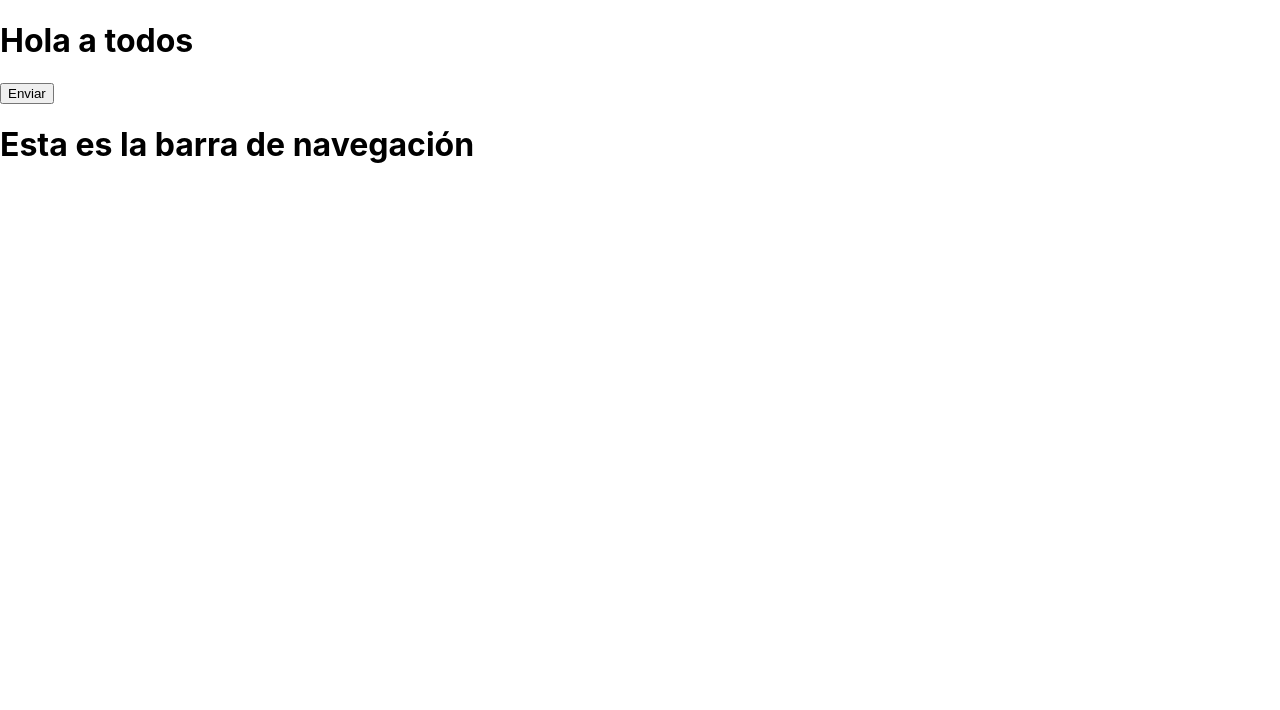
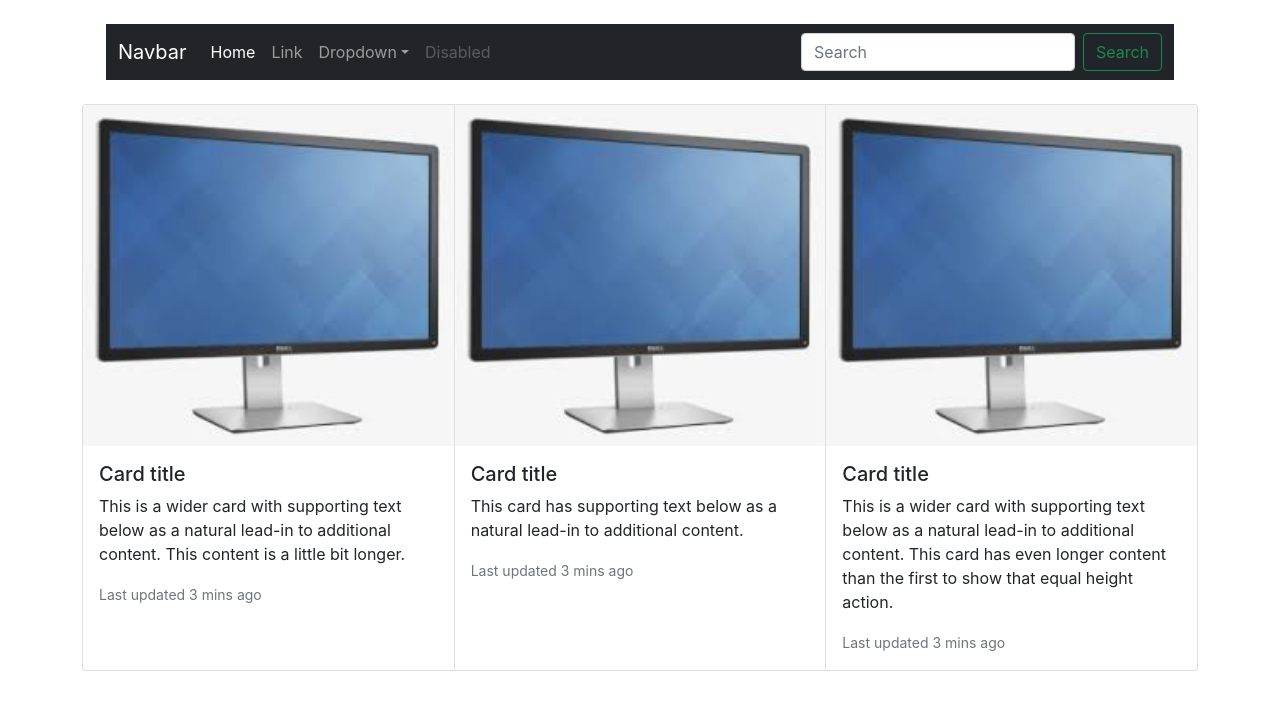
Before and after one commit to danycambrano/turista, a React (Create React App) app: page / in a window 1280 px wide. Shown: the top 710 px of the page. Built offline with nearby package versions, Linux system fonts and the light colour scheme.

Commit message:
Agregamos una imagen en la seccion principal

```diff
--- a/package.json
+++ b/package.json
@@ -6,6 +6,8 @@
     "@testing-library/jest-dom": "^5.16.4",
     "@testing-library/react": "^13.1.1",
     "@testing-library/user-event": "^13.5.0",
+    "bootstrap": "^5.1.3",
+    "bulma": "^0.9.3",
     "react": "^18.1.0",
     "react-dom": "^18.1.0",
     "react-scripts": "5.0.1",
--- a/src/App.js
+++ b/src/App.js
@@ -1,18 +1,20 @@
-import logo from './logo.svg';
-import './App.css';
-import BarraMenu from './componentes/barraMenui';
+import "./App.css";
+import BarraMenu from "./componentes/barraMenui";
+import Ropa from "./componentes/Ropa";
 
 function App() {
-
-const mensaje=()=>{
-  console.log('Hola a todos');
-}
+  const mensaje = () => {
+    console.log("Hola a todos");
+  };
 
   return (
-    <div>
-      <h1>Hola a todos</h1>
-      <button onClick={mensaje}>Enviar</button>
-      <BarraMenu/>
+    <div className="container">
+      <section>
+        <BarraMenu />
+      </section>
+      <section>
+        <Ropa />
+      </section>
     </div>
   );
 }
--- /dev/null
+++ b/src/componentes/Ropa.js
@@ -0,0 +1,53 @@
+import React from "react";
+
+function Ropa() {
+  return (
+    <div>
+      <div class="card-group">
+        <div class="card">
+          <img src="/img/pc1.jpeg" class="card-img-top" alt="..." />
+          <div class="card-body">
+            <h5 class="card-title">Card title</h5>
+            <p class="card-text">
+              This is a wider card with supporting text below as a natural
+              lead-in to additional content. This content is a little bit
+              longer.
+            </p>
+            <p class="card-text">
+              <small class="text-muted">Last updated 3 mins ago</small>
+            </p>
+          </div>
+        </div>
+        <div class="card">
+          <img src="/img/pc1.jpeg" class="card-img-top" alt="..." />
+          <div class="card-body">
+            <h5 class="card-title">Card title</h5>
+            <p class="card-text">
+              This card has supporting text below as a natural lead-in to
+              additional content.
+            </p>
+            <p class="card-text">
+              <small class="text-muted">Last updated 3 mins ago</small>
+            </p>
+          </div>
+        </div>
+        <div class="card">
+          <img src="/img/pc1.jpeg" class="card-img-top" alt="..." />
+          <div class="card-body">
+            <h5 class="card-title">Card title</h5>
+            <p class="card-text">
+              This is a wider card with supporting text below as a natural
+              lead-in to additional content. This card has even longer content
+              than the first to show that equal height action.
+            </p>
+            <p class="card-text">
+              <small class="text-muted">Last updated 3 mins ago</small>
+            </p>
+          </div>
+        </div>
+      </div>
+    </div>
+  );
+}
+
+export default Ropa;
--- a/src/componentes/barraMenui.js
+++ b/src/componentes/barraMenui.js
@@ -1,9 +1,87 @@
-function BarraMenu(){
-    return(
-        <div>
-            <h1>Esta es la barra de navegación</h1>
+function BarraMenu() {
+  return (
+    <div className="container p-4">
+      <nav className="navbar navbar-expand-lg navbar-dark bg-dark">
+        <div className="container-fluid">
+          <a className="navbar-brand" href="#">
+            Navbar
+          </a>
+          <button
+            class="navbar-toggler"
+            type="button"
+            data-bs-toggle="collapse"
+            data-bs-target="#navbarSupportedContent"
+            aria-controls="navbarSupportedContent"
+            aria-expanded="false"
+            aria-label="Toggle navigation"
+          >
+            <span class="navbar-toggler-icon"></span>
+          </button>
+          <div class="collapse navbar-collapse" id="navbarSupportedContent">
+            <ul class="navbar-nav me-auto mb-2 mb-lg-0">
+              <li class="nav-item">
+                <a class="nav-link active" aria-current="page" href="#">
+                  Home
+                </a>
+              </li>
+              <li class="nav-item">
+                <a class="nav-link" href="#">
+                  Link
+                </a>
+              </li>
+              <li class="nav-item dropdown">
+                <a
+                  class="nav-link dropdown-toggle"
+                  href="#"
+                  id="navbarDropdown"
+                  role="button"
+                  data-bs-toggle="dropdown"
+                  aria-expanded="false"
+                >
+                  Dropdown
+                </a>
+                <ul class="dropdown-menu" aria-labelledby="navbarDropdown">
+                  <li>
+                    <a class="dropdown-item" href="#">
+                      Action
+                    </a>
+                  </li>
+                  <li>
+                    <a class="dropdown-item" href="#">
+                      Another action
+                    </a>
+                  </li>
+                  <li>
+                    <hr class="dropdown-divider" />
+                  </li>
+                  <li>
+                    <a class="dropdown-item" href="#">
+                      Something else here
+                    </a>
+                  </li>
+                </ul>
+              </li>
+              <li class="nav-item">
+                <a class="nav-link disabled">Disabled</a>
+              </li>
+            </ul>
+            <form class="d-flex">
+              <input
+                class="form-control me-2"
+                type="search"
+                placeholder="Search"
+                aria-label="Search"
+              />
+              <button class="btn btn-outline-success" type="submit">
+                Search
+              </button>
+            </form>
+          </div>
         </div>
-    )
+      </nav>
+
+    </div>
+  );
 }
 
 export default BarraMenu;
--- a/src/index.js
+++ b/src/index.js
@@ -1,5 +1,6 @@
 import React from 'react';
 import ReactDOM from 'react-dom/client';
+import 'bootstrap/dist/css/bootstrap.min.css';
 import './index.css';
 import App from './App';
 import reportWebVitals from './reportWebVitals';
```
Also changed, not shown: public/img/pc1.jpeg (added), 1 other file (tests, documents, lock files or other folders).
